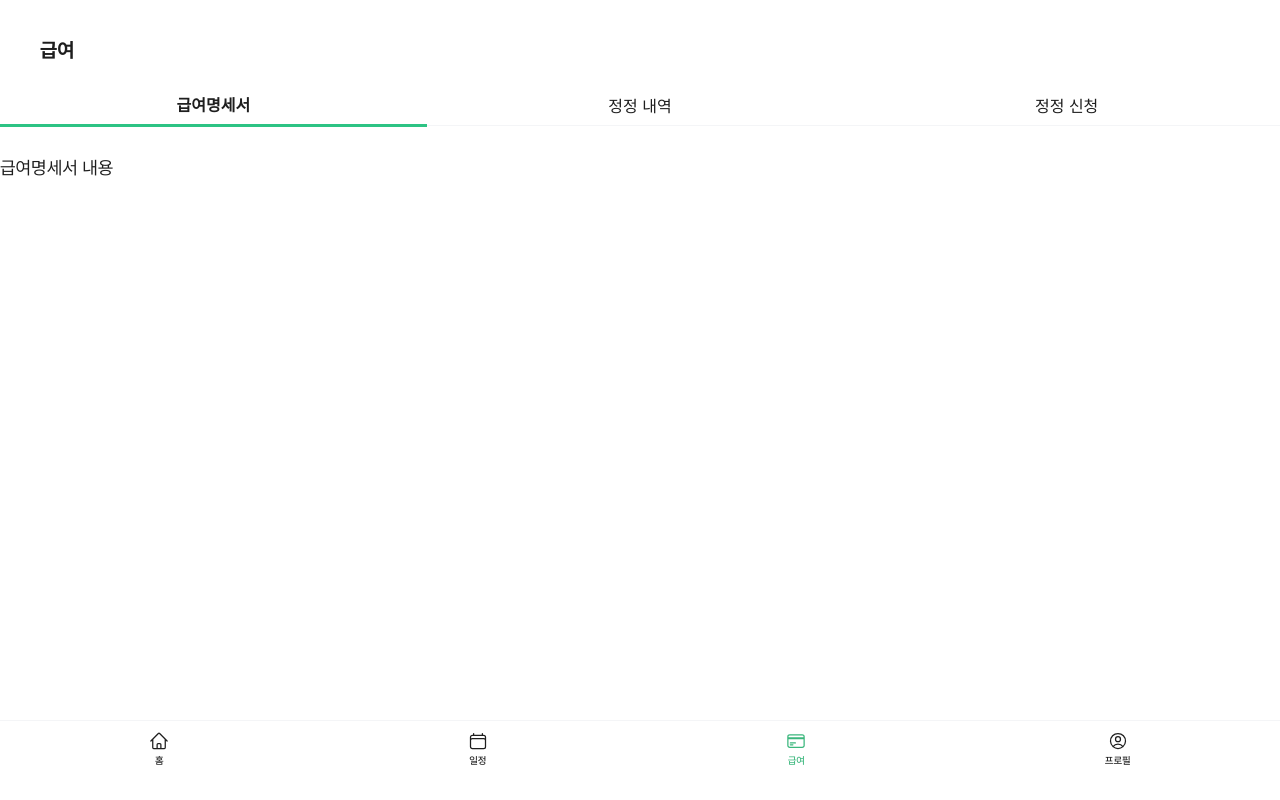
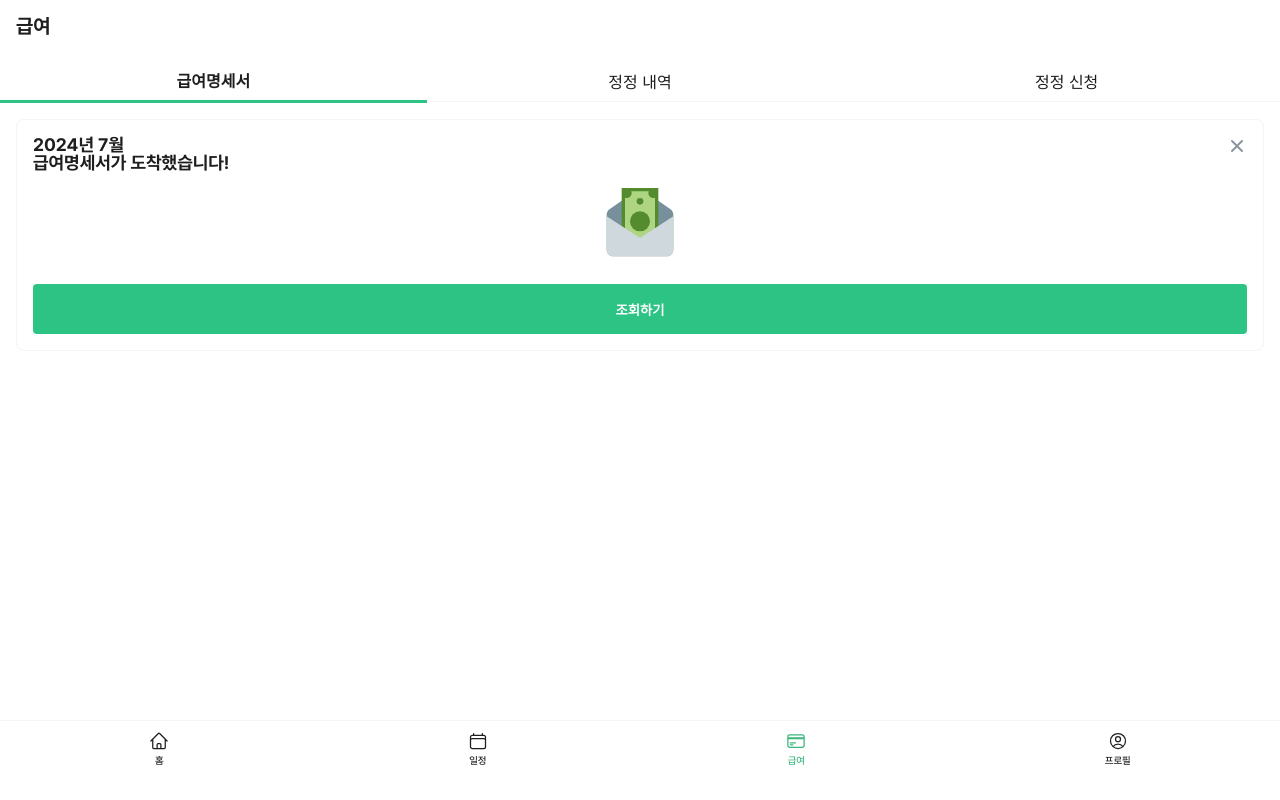
Before and after one commit to sjgaru-dev/toy2, a React (Vite) app: page /salary in a window 1280 px wide. Built offline with nearby package versions, Linux system fonts and the light colour scheme.

Commit message:
design: 간격 수정

```diff
--- a/src/components/common/SalaryCard.tsx
+++ b/src/components/common/SalaryCard.tsx
@@ -8,6 +8,7 @@ import Button from './Buttons/Button';
 import theme from '@/styles/theme';
 
 const cardContainerStyle = css`
+  margin: 1rem;
   border: 1px solid ${theme.colors.borderLightGray};
   border-radius: 8px;
   padding: 16px;
@@ -20,8 +21,7 @@ const cardContainerStyle = css`
 
 const closeButtonStyle = css`
   position: absolute;
-  top: 8px;
-  right: 8px;
+  right: 16px;
   background: none;
   border: none;
   cursor: pointer;
--- a/src/components/common/Tabs.tsx
+++ b/src/components/common/Tabs.tsx
@@ -38,7 +38,7 @@ const tabListStyle = css`
 
 const tabStyle = css`
   flex: 1;
-  padding: 32px 0;
+  padding: 32px 0 0 0;
   font-size: ${theme.fontSizes.large};
   background: transparent;
   border: 0;
--- a/src/pages/Salary.tsx
+++ b/src/pages/Salary.tsx
@@ -1,11 +1,12 @@
 import { css } from '@emotion/react';
 
+import SalaryCard from '@/components/common/SalaryCard';
 import Tabs from '@/components/common/Tabs';
 import theme from '@/styles/theme';
 
 const headerStyle = css`
   font-weight: 700;
-  margin: 40px 0 0 40px;
+  margin: 1rem 0 0 1rem;
   font-size: ${theme.fontSizes.xxlarge};
   color: ${theme.colors.black};
 `;
@@ -14,7 +15,9 @@ const SalaryPage = () => (
   <div>
     <h1 css={headerStyle}>급여</h1>
     <Tabs tabs={['급여명세서', '정정 내역', '정정 신청']}>
-      <div>급여명세서 내용</div>
+      <div>
+        <SalaryCard /> {}
+      </div>
       <div>정정 내역 내용</div>
       <div>정정 신청 내용</div>
     </Tabs>
```
